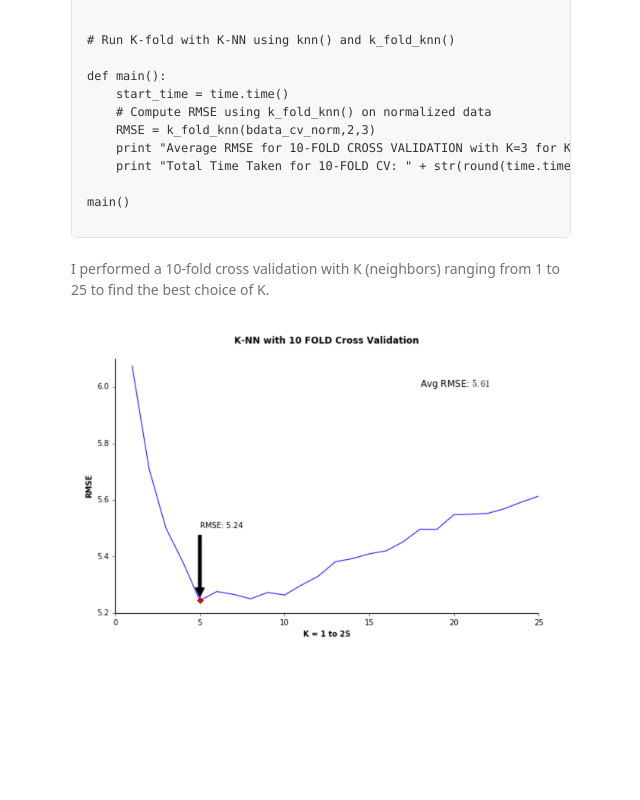
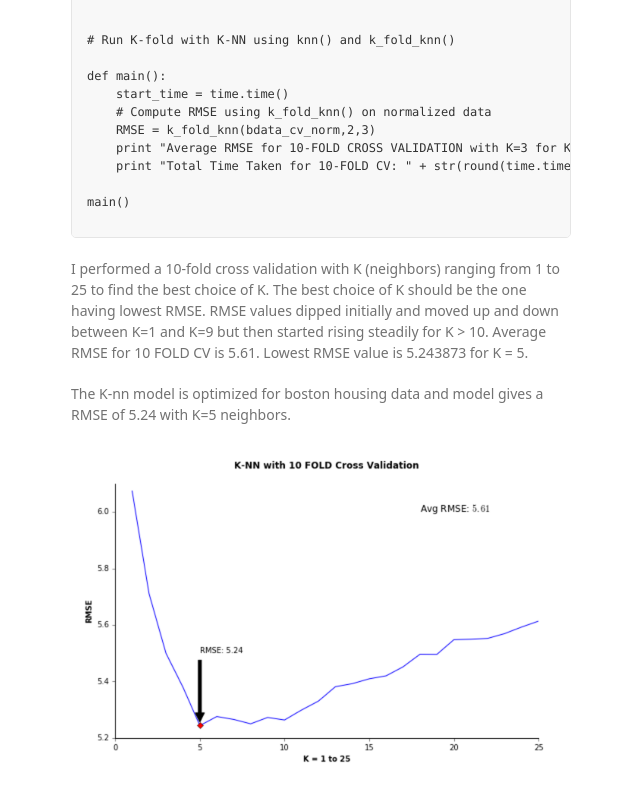
Before and after one commit to sumeet144/MachineLearning, a plain HTML site: page index.html in a window 1280 px wide. Shown: the part 4236-5036 px from the top of the page, without its empty margins (499-1139 px from the left). Before the commit the page ends 4959 px from the top, so only its background shows below. Drawn offline with Linux system fonts and the light colour scheme; a web font is replaced by a local one.

Commit message:
Update index.html

```diff
--- a/index.html
+++ b/index.html
@@ -203,7 +203,10 @@ main()
 
 </code></pre>
 
-<p>I performed a 10-fold cross validation with K (neighbors) ranging from 1 to 25 to find the best choice of K.</p>
+<p>I performed a 10-fold cross validation with K (neighbors) ranging from 1 to 25 to find the best choice of K. The best choice of K should be
+the one having lowest RMSE. RMSE values dipped initially and moved up and down between K=1 and K=9 but then started rising steadily for K > 10.
+Average RMSE for 10 FOLD CV is 5.61. Lowest RMSE value is 5.243873 for K = 5.</p>
+<p>The K-nn model is optimized for boston housing data and model gives a RMSE of 5.24 with K=5 neighbors.</p>
 
 <p><img src="images/knn.png" alt="K-nn with 10-fold CV"</p>
 
```
